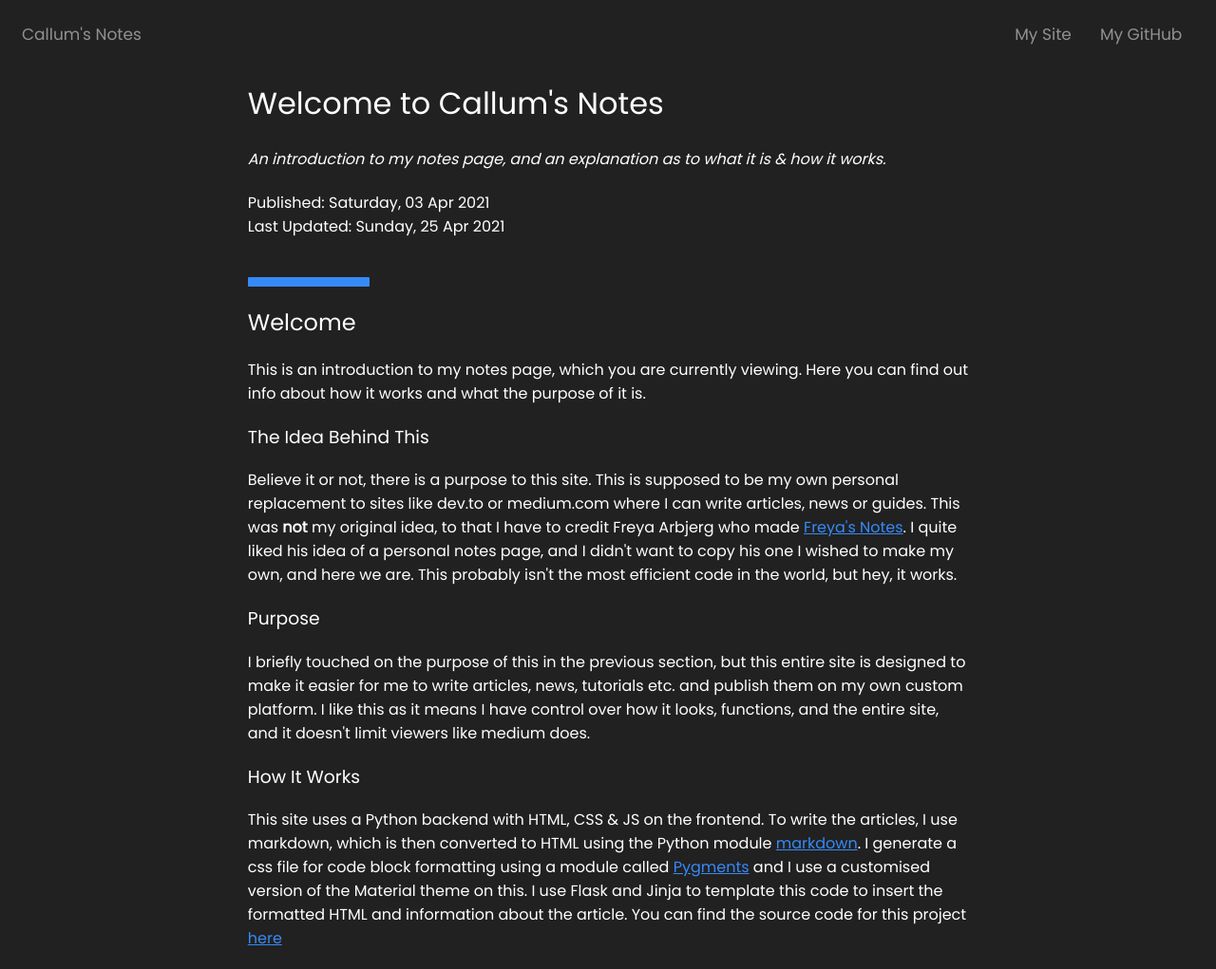
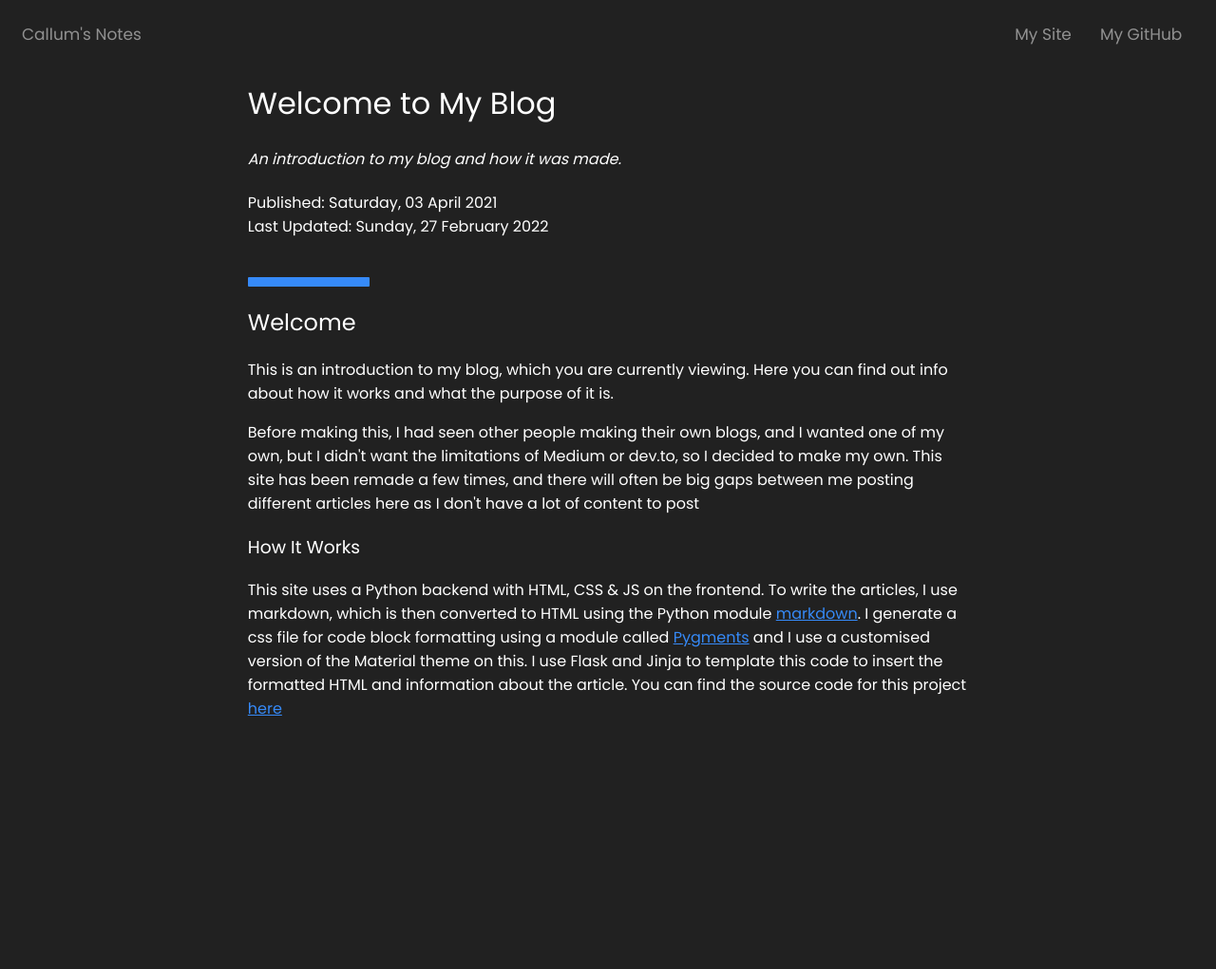
Before and after one commit to cxllm/articles, a Flask app: page /2021/04/03/welcome in a window 1280 px wide. Shown: the whole page at 95% size. After the commit the page ends 754 px from the top, so only its background shows below. Run offline with Flask 2, Linux system fonts and the light colour scheme.

Commit message:
Back to python

```diff
--- a/app.py
+++ b/app.py
@@ -1,4 +1,4 @@
-from flask import Flask, render_template, request, redirect
+from flask import Flask, render_template, request
 import os
 import glob
 import markdown
@@ -12,7 +12,7 @@ try:
         if "__pycache__" in articles[i]:
             del articles[i]
 except IndexError:
-    articles = articles
+    pass
 article_dirs = articles
 articles = []
 for article in article_dirs:
@@ -21,7 +21,7 @@ for article in article_dirs:
     article = article.split(os.getcwd())[1]
     arr = article.split("/")
     del arr[0]
-    article = ".".join(arr).split(".py")[0].split("articles.")[1]
+    article = ".".join(arr).split(".py", maxsplit=1)[0].split("articles.")[1]
     dates = arr
     del dates[0]
     info = get_article(article)
@@ -53,13 +53,9 @@ def article_route(year, month, day, article_name):
         return page_not_found("Error")
 
 
-@app.route("/favicon.ico")
-def favicon():
-    return redirect("https://cxllm.xyz/favicon.ico")
-
-
 @app.errorhandler(404)
 def page_not_found(e):
+    del e
     return render_template("404.html", path=request.path)
 
 
@@ -77,30 +73,30 @@ def to_html(article_name: str, year, month, day):
         ):
             found = i
             break
-        else:
-            continue
     if found is None:
         raise FileNotFoundError("Not Found")
     try:
         found["html"]
     except KeyError:
-        content = open(f"markdown/{found['md']}")
-        content = content.read()
-        html = markdown.markdown(
-            content,
-            extensions=[
-                "markdown.extensions.codehilite",  # Ref: https://python-markdown.github.io/extensions/code_hilite
-                "markdown.extensions.fenced_code",  # Ref: https://python-markdown.github.io/extensions/fenced_code
-                "markdown.extensions.attr_list",  # Ref: https://python-markdown.github.io/extensions/attr_list/
-                "markdown.extensions.tables",  # Ref: https://python-markdown.github.io/extensions/tables/
-            ],
-        )
-        found["html"] = found["md"].split(".md")[0] + ".html"
-        f = open(f"templates/articles/{found['html']}", "w")
-        f.seek(0)
-        f.write(html)
-        f.truncate()
-        f.close()
+        with open(f"markdown/{found['md']}", encoding="utf-8") as content:
+            content = content.read()
+            html = markdown.markdown(
+                content,
+                extensions=[
+                    "markdown.extensions.codehilite",  # Ref: https://python-markdown.github.io/extensions/code_hilite
+                    "markdown.extensions.fenced_code",  # Ref: https://python-markdown.github.io/extensions/fenced_code
+                    "markdown.extensions.attr_list",  # Ref: https://python-markdown.github.io/extensions/attr_list/
+                    "markdown.extensions.tables",  # Ref: https://python-markdown.github.io/extensions/tables/
+                ],
+            )
+            found["html"] = found["md"].split(".md")[0] + ".html"
+            with open(
+                f"templates/articles/{found['html']}", "w", encoding="utf-8"
+            ) as f:
+                f.seek(0)
+                f.write(html)
+                f.truncate()
+                f.close()
     return found
 
 
--- a/articles/2021/04/04/nvm.py
+++ b/articles/2021/04/04/nvm.py
@@ -2,6 +2,6 @@ content = {
     "md": "nvm-nodejs.md",
     "title": "Using NVM (Node Version Manager) to install Node.js",
     "description": "A guide on how to install Node Version Manager on Linux/MacOS/WSL systems and using it for convenient node.js installations and version switching.",
-    "published": "Sunday, 04 Apr 2021",
-    "updated": "Sunday, 04 Apr 2021",
+    "published": "Sunday, 04 April 2021",
+    "updated": "Sunday, 27 February 2022",
 }
--- a/articles/2021/06/20/create-a-pypi-package.py
+++ b/articles/2021/06/20/create-a-pypi-package.py
@@ -2,6 +2,6 @@ content = {
     "md": "pypi-package.md",
     "title": "How to create and publish a PyPi Package",
     "description": "How to create a Python package and publish it to PyPi",
-    "published": "Sunday, 20 Jun 2021",
-    "updated": None,
+    "published": "Sunday, 20 June 2021",
+    "updated": "Sunday, 27 February 2022",
 }
--- a/getDate.py
+++ b/getDate.py
@@ -28,7 +28,7 @@ def get_date():
         "Sunday",
     ]
     time = datetime.now()
-    time = time.strftime(f"{days[time.weekday()]}, %d %b %Y")
+    time = time.strftime(f"{days[time.weekday()]}, %d %B %Y")
     if article["published"]:
         article["updated"] = time
     else:
@@ -37,5 +37,5 @@ def get_date():
 
 
 print(get_date())
-f = open(directory, "w")
-f.write(f"content={article}")
+with open(directory, "w", encoding="utf-8") as f:
+    f.write(f"content={article}")
--- a/markdown/welcome.md
+++ b/markdown/welcome.md
@@ -1,14 +1,8 @@
 ## Welcome
 
-This is an introduction to my notes page, which you are currently viewing. Here you can find out info about how it works and what the purpose of it is.
+This is an introduction to my blog, which you are currently viewing. Here you can find out info about how it works and what the purpose of it is.
 
-### The Idea Behind This
-
-Believe it or not, there is a purpose to this site. This is supposed to be my own personal replacement to sites like dev.to or medium.com where I can write articles, news or guides. This was **not** my original idea, to that I have to credit Freya Arbjerg who made [Freya's Notes](https://blog.arbjerg.dev/). I quite liked his idea of a personal notes page, and I didn't want to copy his one I wished to make my own, and here we are. This probably isn't the most efficient code in the world, but hey, it works.
-
-### Purpose
-
-I briefly touched on the purpose of this in the previous section, but this entire site is designed to make it easier for me to write articles, news, tutorials etc. and publish them on my own custom platform. I like this as it means I have control over how it looks, functions, and the entire site, and it doesn't limit viewers like medium does.
+Before making this, I had seen other people making their own blogs, and I wanted one of my own, but I didn't want the limitations of Medium or dev.to, so I decided to make my own. This site has been remade a few times, and there will often be big gaps between me posting different articles here as I don't have a lot of content to post
 
 ### How It Works
 
--- a/templates/404.html
+++ b/templates/404.html
@@ -1,10 +1,11 @@
 <!DOCTYPE html>
 <html lang="en">
+
 <head>
   <meta charset="UTF-8" />
   <meta http-equiv="X-UA-Compatible" content="IE=edge" />
   <meta name="viewport" content="width=device-width, initial-scale=1.0" />
-    <title>Document</title>
+  <title>Callum's Blog - Not Found</title>
   <link rel="stylesheet" href="/public/css/style.css" />
 </head>
 
@@ -13,4 +14,5 @@
   <h1>404 - Not Found</h1>
   <p>The requested url ({{path}}) was not found</p>
 </body>
+
 </html>
--- a/templates/article.html
+++ b/templates/article.html
@@ -1,5 +1,6 @@
 <!DOCTYPE html>
 <html lang="en">
+
 <head>
   <meta charset="UTF-8" />
   <meta http-equiv="X-UA-Compatible" content="IE=edge" />
@@ -9,8 +10,8 @@
   <link rel="stylesheet" href="/public/css/style.css" />
   <link rel="stylesheet" href="/public/css/codeblocks.css" />
   <meta property="og:type" content="website" />
-    <meta property="og:url" content="https://notes.cxllm.xyz/" />
-    <meta property="og:title" content="Callum's Notes - {{content['title']}}" />
+  <meta property="og:url" content="https://blog.cxllm.co.uk/" />
+  <meta property="og:title" content="Callum's Blog - {{content['title']}}" />
   <meta property="og:description" content="{{content['description']}}" />
 </head>
 
@@ -30,4 +31,5 @@
     <div class="content">{% include './articles/' + content['html'] %}</div>
   </div>
 </body>
+
 </html>
--- a/templates/header.html
+++ b/templates/header.html
@@ -1,5 +1,5 @@
 <div class="topnav">
   <a href="/">Callum's Notes</a>
   <a href="https://github.com/cxllm" class="link">My GitHub</a>
-  <a href="https://cxllm.xyz/" class="link">My Site</a>
+  <a href="https://www.cxllm.co.uk/" class="link">My Site</a>
 </div>
```
Also changed, not shown: articles/2021/04/03/welcome.py (+4 -4 lines), templates/index.html (+7 -5 lines). Lines whose indentation alone changed are shown as unchanged.
